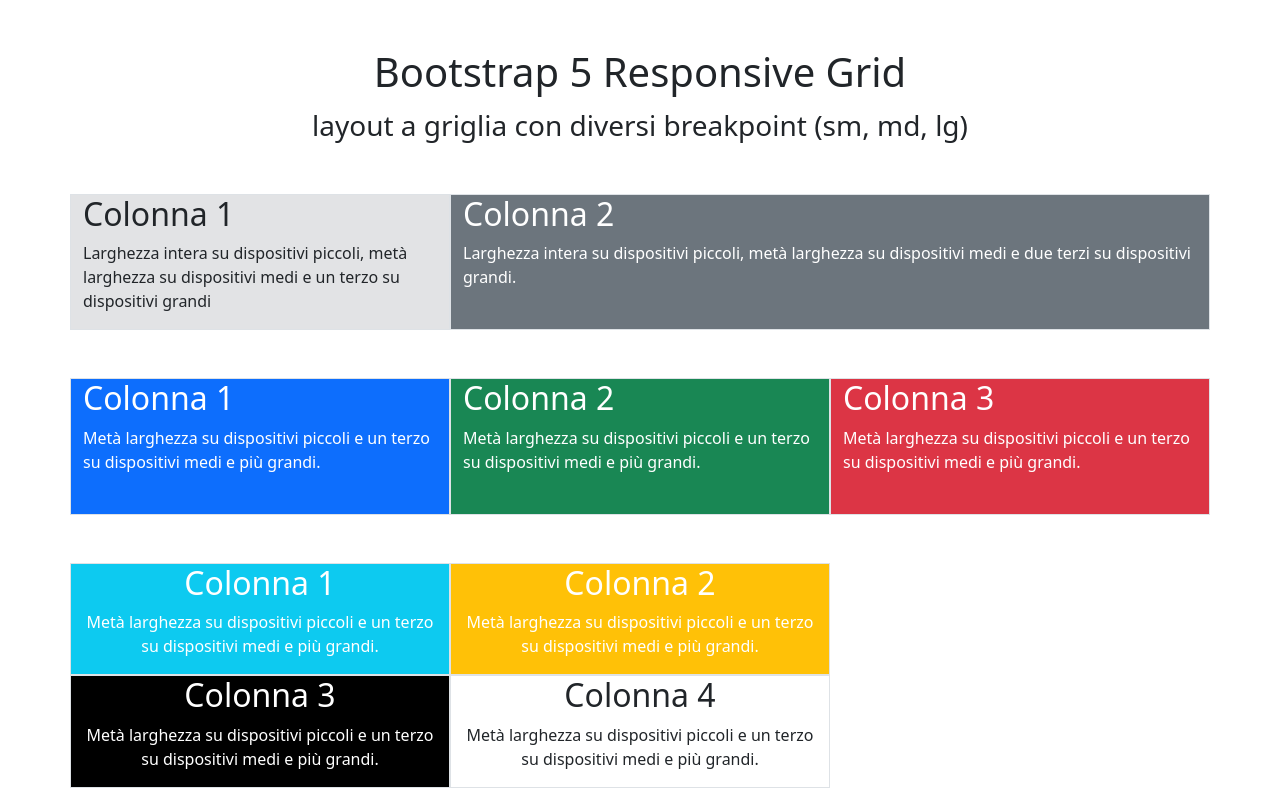
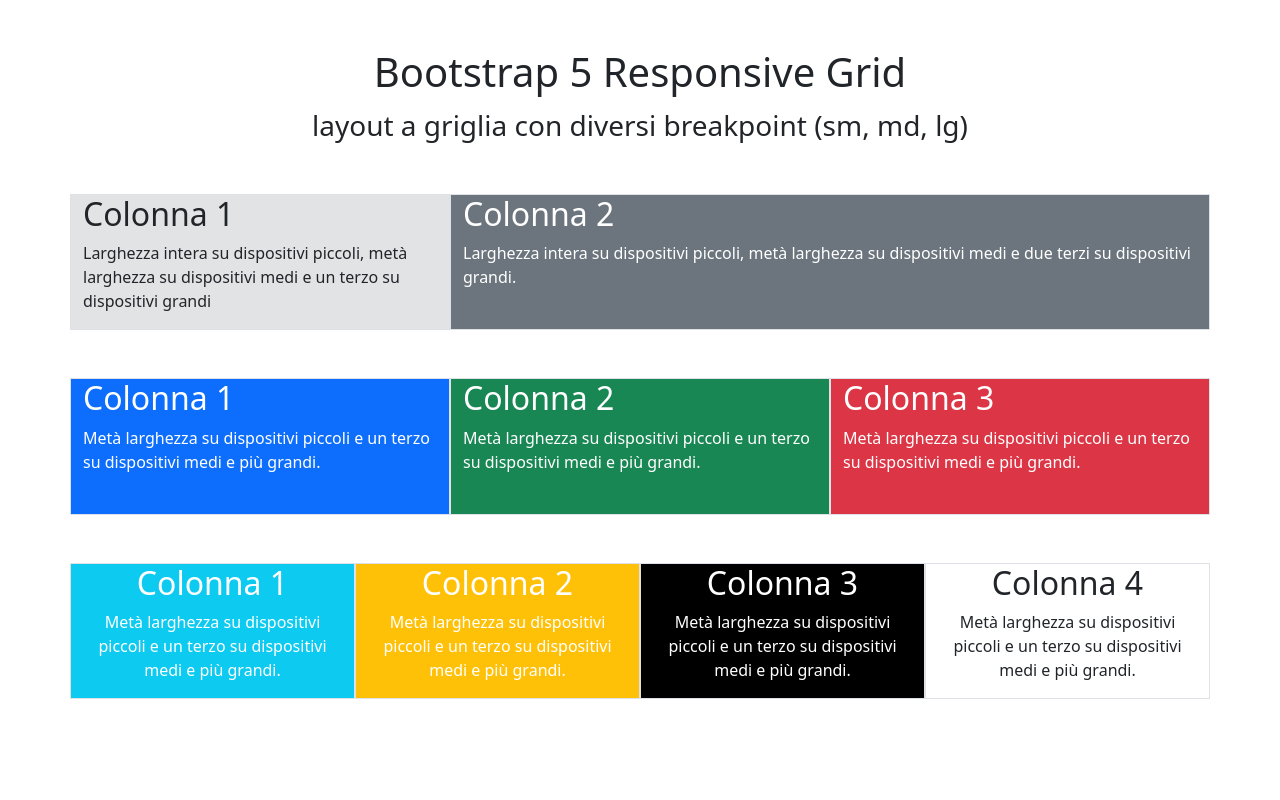
Before and after one commit to willymariino/htmlcss-bootstrap-layout, a plain HTML site: page index.html in a window 1280 px wide. Drawn offline with nearby package versions, Linux system fonts and the light colour scheme.

Commit message:
fixed positioning third row

```diff
--- a/index.html
+++ b/index.html
@@ -74,7 +74,7 @@
 
     <!-- quattro colonne azzurro, giallo, nero e bianco -->
     <div class="container text-center mt-5">
-        <div class="row">
+        <div class="row row-cols-2 row-cols-md-4">
             <div class="col-6 col-sm-4  border  text-white bg-info">
                 <h2>Colonna 1</h2>
                 <p>Metà larghezza su dispositivi piccoli e un terzo su dispositivi medi e
@@ -82,23 +82,22 @@
                 </p>
             </div>
 
-            <div class="col-6 col-sm-4 border text-white bg-warning">
+            <div class=" border text-white bg-warning">
                 <h2>Colonna 2</h2>
                 <p>Metà larghezza su dispositivi piccoli e un terzo su dispositivi medi e
                     più grandi.
                 </p>
             </div>
 
-            <!-- Force next columns to break to new line at md breakpoint and up -->
-            <div class="w-100 "></div>
 
-            <div class="col-6 col-sm-4 border bg-black text-white">
+
+            <div class=" border bg-black text-white">
                 <h2>Colonna 3</h2>
                 <p>Metà larghezza su dispositivi piccoli e un terzo su dispositivi medi e
                     più grandi.
                 </p>
             </div>
-            <div class="col-6 col-sm-4 border ">
+            <div class=" border ">
                 <h2>Colonna 4</h2>
                 <p>Metà larghezza su dispositivi piccoli e un terzo su dispositivi medi e
                     più grandi.
```
